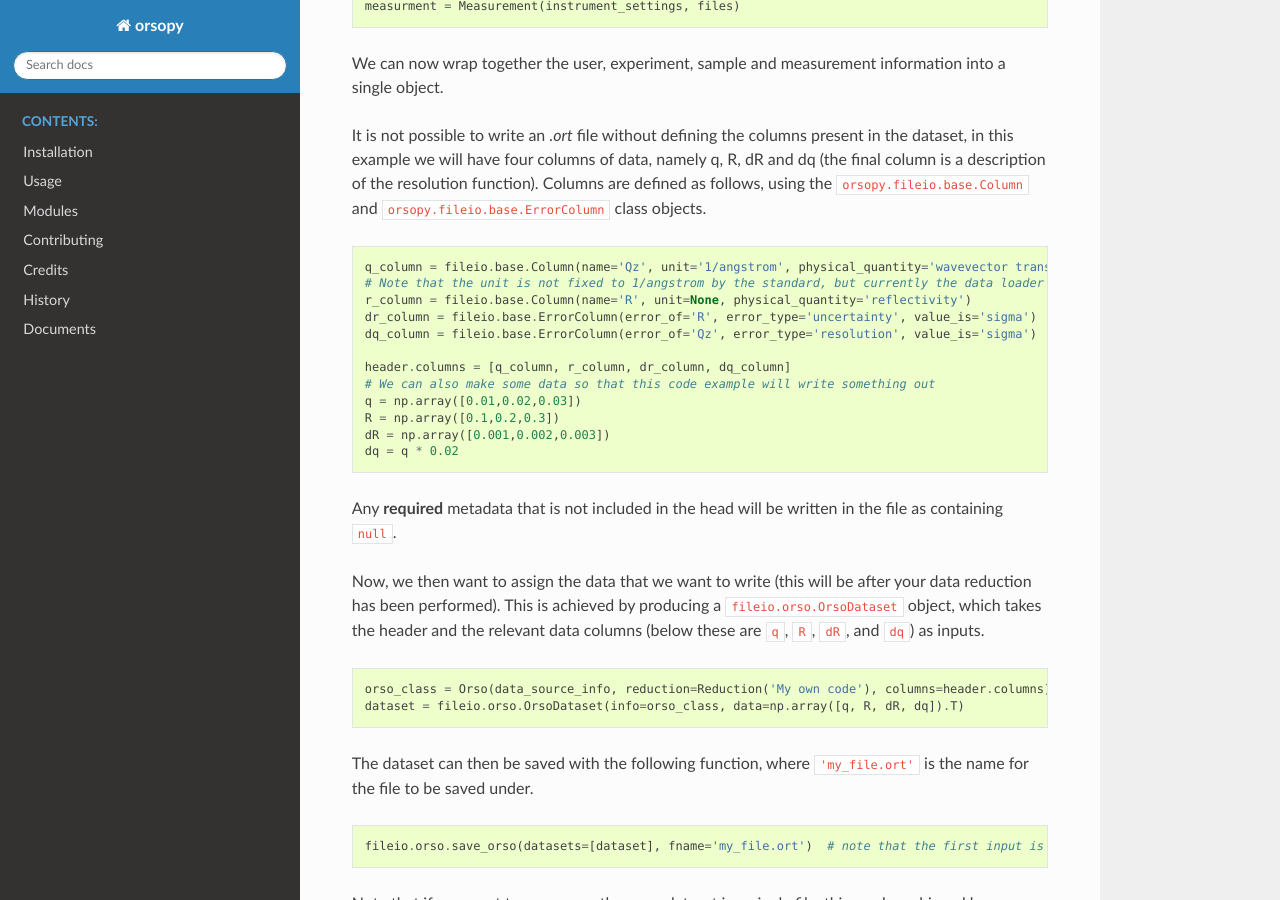
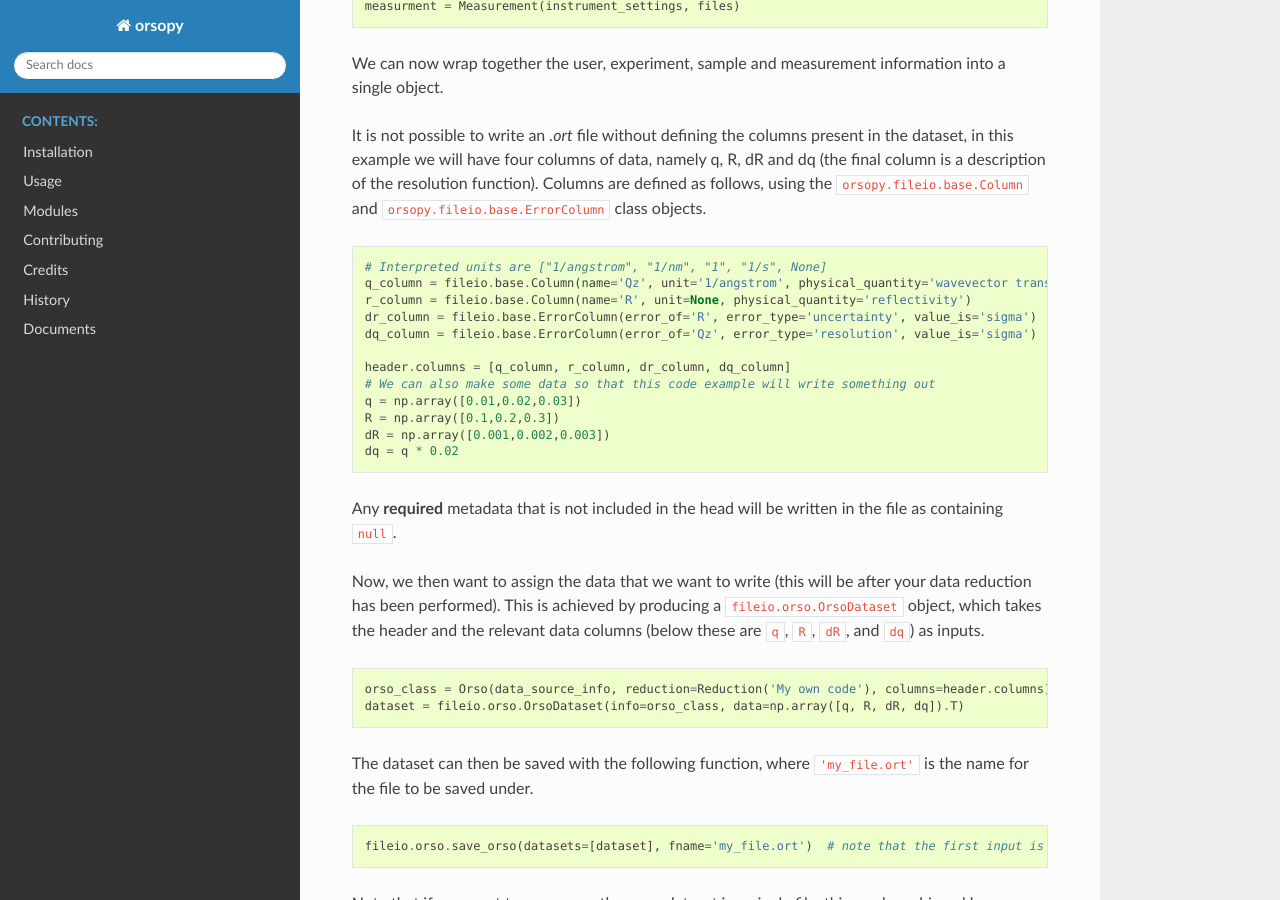
Before and after one commit to reflectivity/orsopy, a Sphinx documentation site: the page built from docs/fileio_usage.rst, in a window 1280 px wide and 900 px high, scrolled down 1346 px. Built offline with Sphinx 7.4.7 and the Read the Docs theme 3.1.0, drawn with Linux system fonts in a browser that asks for light colours.

Commit message:
Added unit comment

```diff
--- a/docs/fileio_usage.rst
+++ b/docs/fileio_usage.rst
@@ -70,8 +70,8 @@ Columns are defined as follows, using the :code:`orsopy.fileio.base.Column` and
 
 .. code-block:: python
 
+    # Interpreted units are ["1/angstrom", "1/nm", "1", "1/s", None]
     q_column = fileio.base.Column(name='Qz', unit='1/angstrom', physical_quantity='wavevector transfer')
-    # Note that the unit is not fixed to 1/angstrom by the standard, but currently the data loader interprets all values as 1/angstrom irrespective of what is stated here
     r_column = fileio.base.Column(name='R', unit=None, physical_quantity='reflectivity')
     dr_column = fileio.base.ErrorColumn(error_of='R', error_type='uncertainty', value_is='sigma')
     dq_column = fileio.base.ErrorColumn(error_of='Qz', error_type='resolution', value_is='sigma')
```
